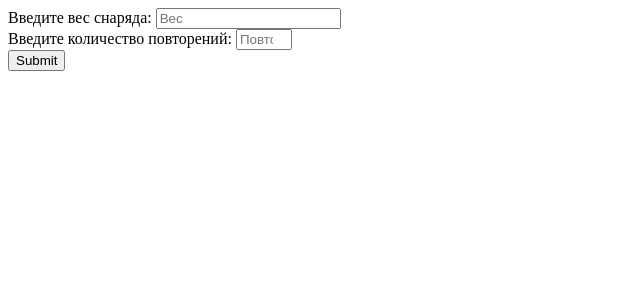
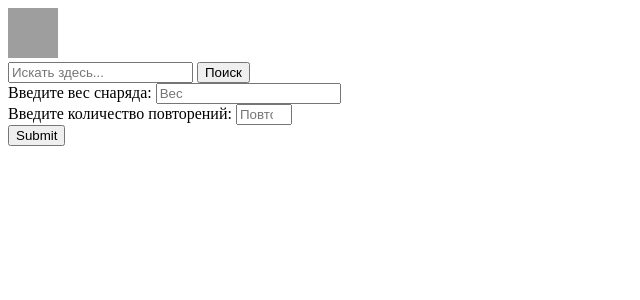
Before and after one commit to Zegorich/Kkal-calculator, a Django app: page /one-rep-maximum/ in a window 1280 px wide. Shown: the top 300 px of the page, without its empty margins (0-640 px from the left). Run offline with Django 5.2, Linux system fonts and the light colour scheme; grey boxes are pictures that could not be loaded.

```diff
--- a/fitness/calculator/templates/calculator/base.html
+++ b/fitness/calculator/templates/calculator/base.html
@@ -1,4 +1,6 @@
 {% load static %}
+
+
 <!DOCTYPE html>
 <html lang="en">
 <head>
@@ -6,11 +8,35 @@
     <meta name="viewport" content="width=device-width, initial-scale=1.0">
     <title>{{title}}</title>
     <link rel="stylesheet" href="{% static 'main/css/style.css' %}">
+
 </head>
 <body>
+
+
+     <nav class="navbar navbar-dark bg-dark">
+         <div class="container-lg">
+             <a class="navbar-brand" href="/">
+                 <img src="{% static 'main/img/Дом.png' %}" alt="home" width="50" height="50">
+             </a>
+
+             <form class="d-flex" role="search" action="" method="get">
+                 <input class="form-control me-2" name="s" id="floatingSearch" placeholder="Искать здесь..." type="search">
+                 <button class="btn btn-outline-info" type="submit">Поиск</button>
+             </form>
+
+             <a class="navbar-brand" href="/cart">
+             </a>
+
+             <a class="navbar-brand" href="/profile">
+             </a>
+         </div>
+      </nav>
+
     <div class="container">
         {% block content %}
         {% endblock %}
     </div>
+
+
 </body>
 </html>
--- a/fitness/calculator/templates/calculator/daily_calories_intake.html
+++ b/fitness/calculator/templates/calculator/daily_calories_intake.html
@@ -1,4 +1,5 @@
 {% extends 'calculator/base.html' %}
+
 
 
 {% block content %}
--- a/fitness/calculator/templates/calculator/one_rep_maximum.html
+++ b/fitness/calculator/templates/calculator/one_rep_maximum.html
@@ -1,4 +1,6 @@
 {% extends 'calculator/base.html' %}
+
+
 
 {% block content %}
     <form method="post">
--- a/fitness/calculator/templates/registration/profile.html
+++ b/fitness/calculator/templates/registration/profile.html
@@ -5,7 +5,7 @@
 {% block content %}
 
 <h1> Добро пожаловать, {{ user.username }}</h1>
-
+<form method="post"> </form>
 
 <form action="{% url 'logout' %}?next=/profile" method="post">
   {% csrf_token %}
```
Also changed, not shown: fitness/calculator/templates/registration/register.html (renamed from fitness/calculator/templates/registration/registration.html).
